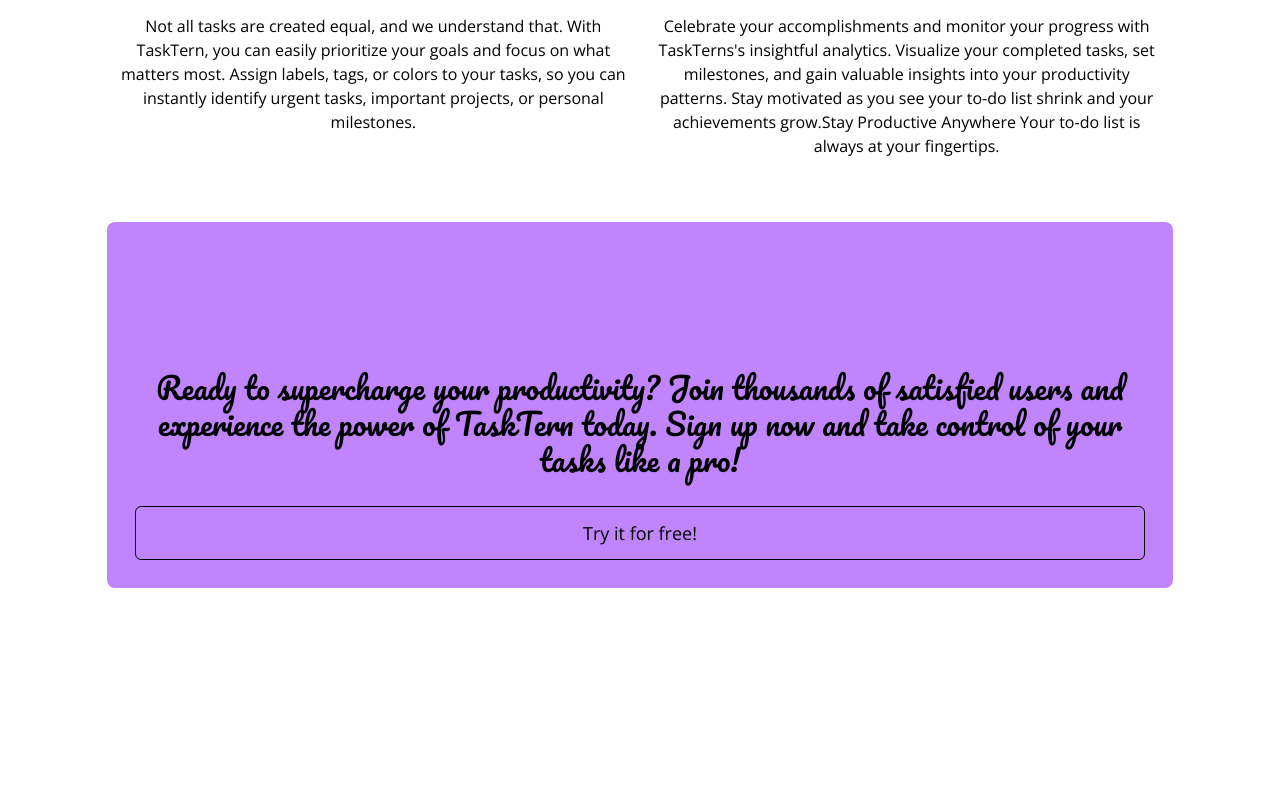
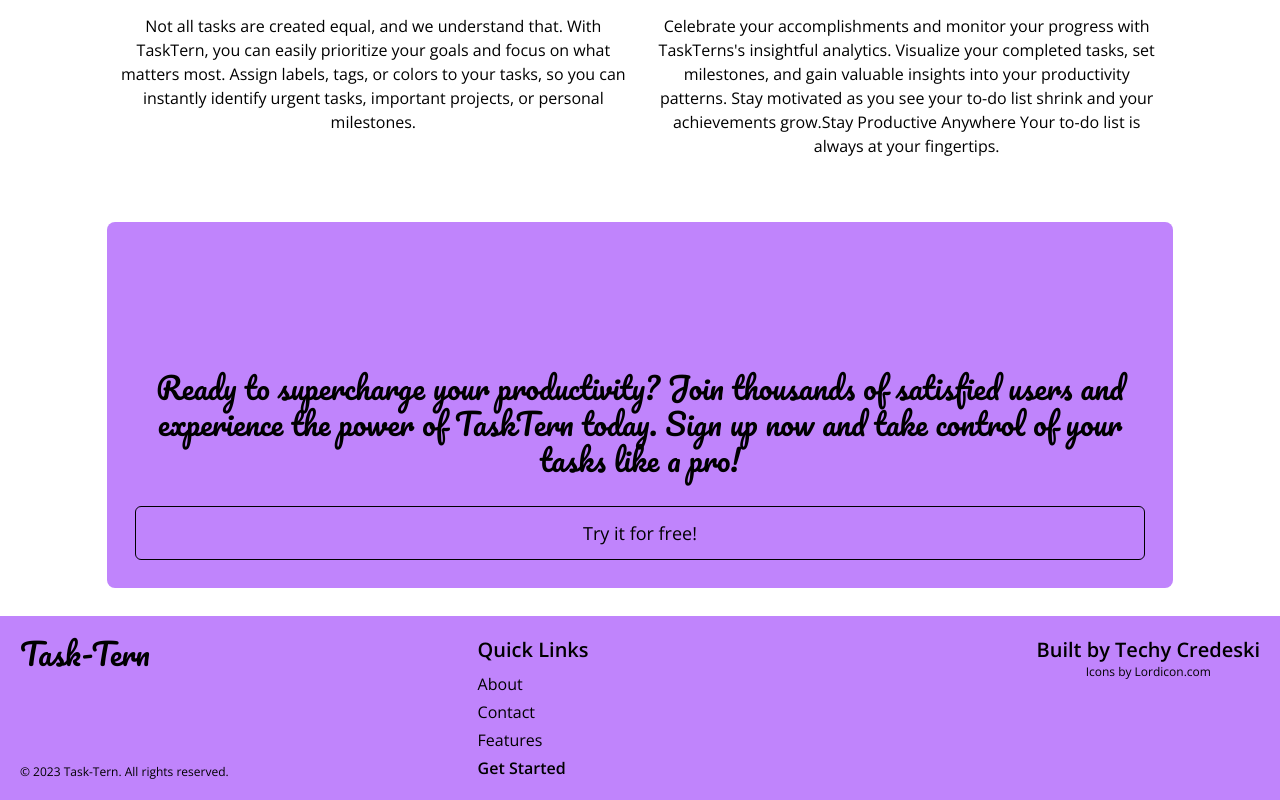
Before and after one commit to TechyCredeski/Task-Tern, a React (Vite) app: page / in a window 1280 px wide. Shown: the part 882-1682 px from the top of the page. Before the commit the page ends 1498 px from the top, so only its background shows below. Built offline with nearby package versions, Linux system fonts and the light colour scheme.

Commit message:
footer finished

```diff
--- a/src/components/Getstartedmain.jsx
+++ b/src/components/Getstartedmain.jsx
@@ -17,7 +17,6 @@
     <h4 className="text-3xl font-pacifico text-black mb-7 text-center md:mb-7">Ready to supercharge your productivity? Join thousands of satisfied users and experience the power of TaskTern today.
         Sign up now and take control of your tasks like a pro!</h4>
         <button className="p-3 text-lg border border-black rounded-md hover:bg-white md:px-7 md:mx-0 ">Try it for free!</button>
-        {/* <a href="https://lordicon.com/">Icons by Lordicon.com</a> */}
 </div>
 )
 }
--- a/src/layouts/Footer.jsx
+++ b/src/layouts/Footer.jsx
@@ -2,8 +2,26 @@
 
 export default function Footer() {
 return (
-<>
-<div></div>
-</>
+<footer className="p-5 bg-purple-400">
+<div className="flex flex-col content-center  md:flex-row md:justify-between">
+<section className="md:flex md:flex-col md:justify-between">
+<h4 className="text-3xl font-pacifico text-black text-center md:text-left">Task-Tern</h4>
+<p className="font-thin text-xs text-center">&copy; 2023 Task-Tern. All rights reserved.</p>
+</section>
+
+<ul className="mt-5 text-center flex justify-between w-9/12 mx-auto flex-col mb-5 md:w-3/12 md:mt-0 md:mb-0 md:text-left">
+    <h5 className="text-xl text-black mb-2 font-bold">Quick Links</h5>
+    <li className="mb-1"><p>About</p></li>
+    <li className="mb-1"><p>Contact</p></li>
+    <li className="mb-1"><p>Features</p></li>
+    <li className="font-bold"><p>Get Started</p></li>
+</ul>
+<div className="flex flex-col content-center text-center">
+<span className="text-xl font-bold"><a href="https://github.com/TechyCredeski" target="blank">Built by Techy Credeski</a></span>
+<span className="font-thin text-xs"><a href="https://lordicon.com/" target="blank">Icons by Lordicon.com</a></span>
+</div>
+</div>
+</footer>
+
 )
 }
--- a/src/pages/Landing.jsx
+++ b/src/pages/Landing.jsx
@@ -2,6 +2,7 @@
 import Hero from "../components/Hero"
 import Features from "../layouts/Features"
 import Getstartedmain from "../components/Getstartedmain"
+import Footer from "../layouts/Footer"
 
 export default function Landing() {
 return (
@@ -12,6 +13,7 @@
     <Features/>
     <Getstartedmain/>
     </section>
+    <Footer/>
     </div>
 
 )
```
Also changed, not shown: src/components/Footerlinks.jsx (deleted).
